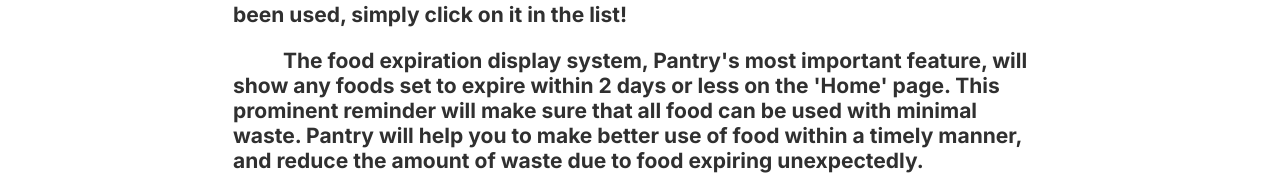
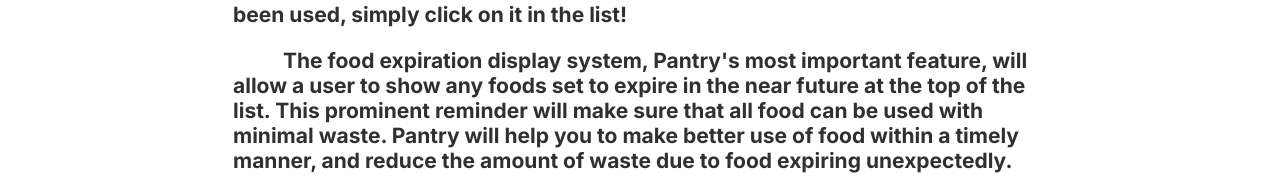
Before and after one commit to ezybg7/PantryWebsite, a Next.js app in the folder client/: page /about in a window 1280 px wide. Shown: the part 767-952 px from the top of the page. Built offline with nearby package versions, Linux system fonts and the light colour scheme.

Commit message:
update the about (again)

```diff
--- a/client/app/about/page.js
+++ b/client/app/about/page.js
@@ -26,8 +26,7 @@
 
           <div className = {styles.paragraphStyle}>
           <h3 className = {styles.text}>{'\t'}Use Pantry to track both perishable and nonperishable food, and keep track of what is available at any time from the 'Food' tab. After adding items through an easy-to-use input interface, each one will appear in your personal Pantry. These items will be displayed below the food input field on the same page. Your food will be auto-sorted in order of when they were added, but can be sorted to search for other characteristics as well. To remove a food once it has been used, simply click on it in the list!</h3>
-          <h3 className = {styles.text}>{'\t'}The food expiration display system, Pantry's most important feature, will show any foods set to expire within 2 days or less on the 'Home' page. This prominent reminder will make sure that all food can be used with minimal waste. Pantry will help you to make better use of food within a timely manner, and reduce the amount of waste due to food expiring unexpectedly.</h3>          </div>
-        </div>
+          <h3 className = {styles.text}>{'\t'}The food expiration display system, Pantry's most important feature, will allow a user to show any foods set to expire in the near future at the top of the list. This prominent reminder will make sure that all food can be used with minimal waste. Pantry will help you to make better use of food within a timely manner, and reduce the amount of waste due to food expiring unexpectedly.</h3>          </div>        </div>
       </div>
    );
 }
```
